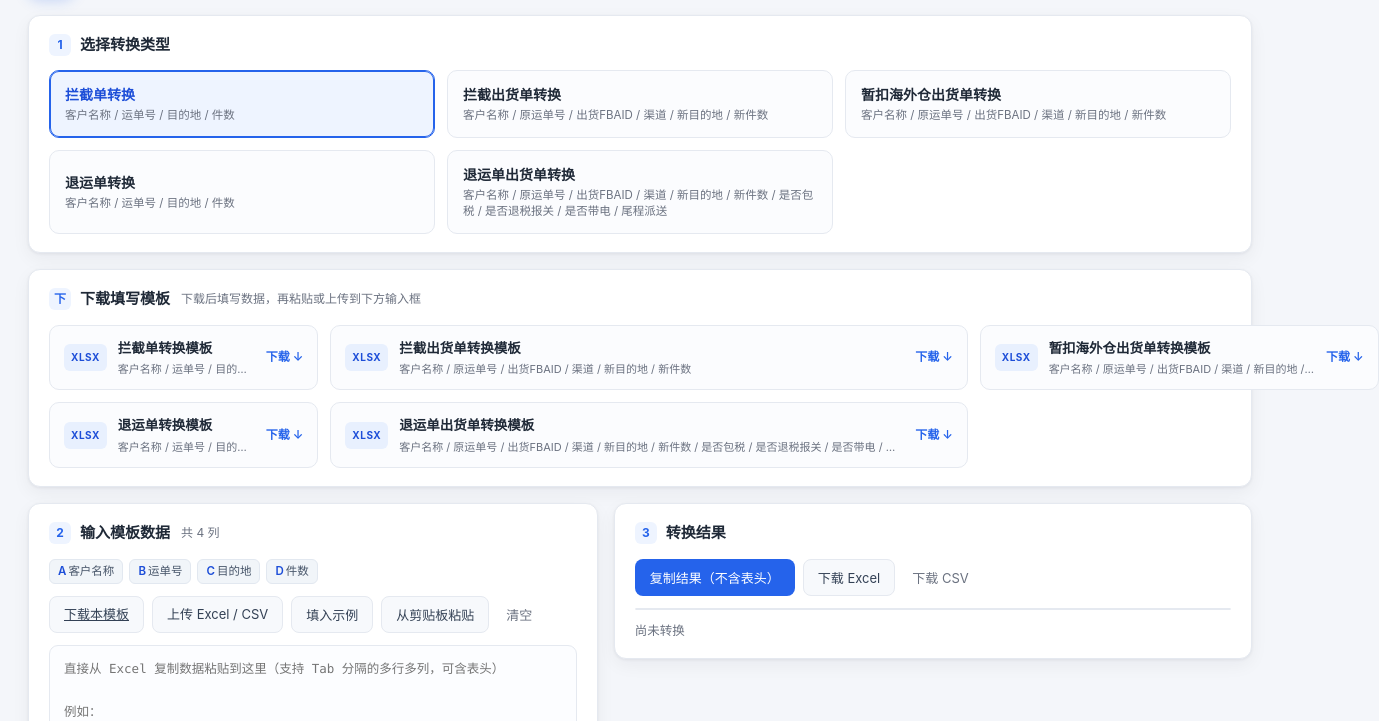
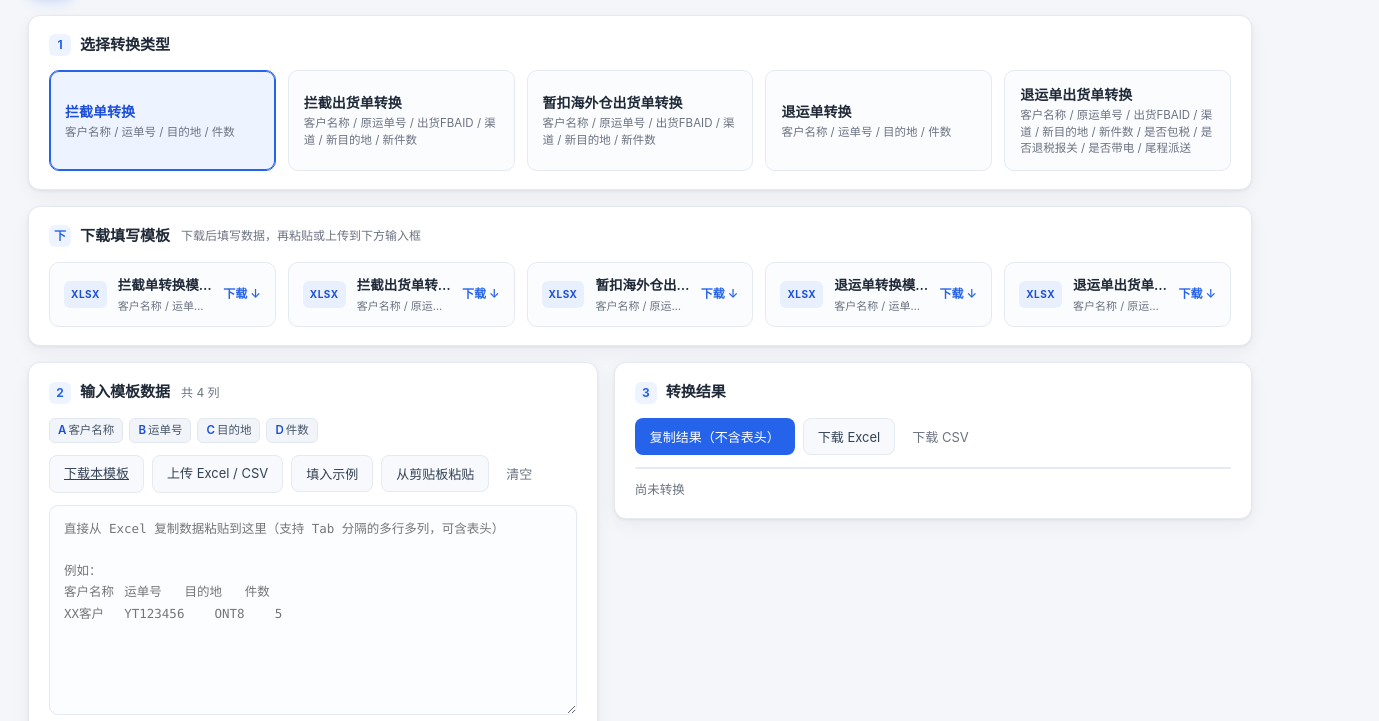
Before and after one commit to ningmeiying/customs-extractor, a plain HTML site: page bill-converter/index.html in a window 1280 px wide. Shown: the part 79-800 px from the top of the page, 1379 px wide, since content can reach past the window. Drawn offline with Linux system fonts and the light colour scheme.

Commit message:
Update converter: bill-converter/style.css

```diff
--- a/bill-converter/style.css
+++ b/bill-converter/style.css
@@ -55,7 +55,7 @@ body{
 }
 .title-hint{font-weight:400;color:var(--muted);font-size:12px;margin-left:2px;}
 
-.type-tabs{display:grid;grid-template-columns:repeat(3,1fr);gap:12px;}
+.type-tabs{display:grid;grid-template-columns:repeat(auto-fit,minmax(220px,1fr));gap:12px;}
 .type-tab{
   text-align:left;background:#fbfcfe;border:1px solid var(--line);border-radius:10px;padding:13px 15px;
   cursor:pointer;font-family:inherit;color:var(--text);transition:all .16s;
@@ -66,7 +66,7 @@ body{
 .type-tab.active .tab-name{color:var(--primary-dark);}
 .tab-desc{display:block;color:var(--muted);font-size:11.5px;line-height:1.45;}
 
-.template-list{display:grid;grid-template-columns:repeat(3,1fr);gap:12px;}
+.template-list{display:grid;grid-template-columns:repeat(auto-fit,minmax(220px,1fr));gap:12px;}
 .template-item{
   display:flex;align-items:center;gap:11px;text-decoration:none;color:var(--text);
   border:1px solid var(--line);border-radius:10px;padding:12px 14px;background:#fbfcfe;transition:all .16s;
```
